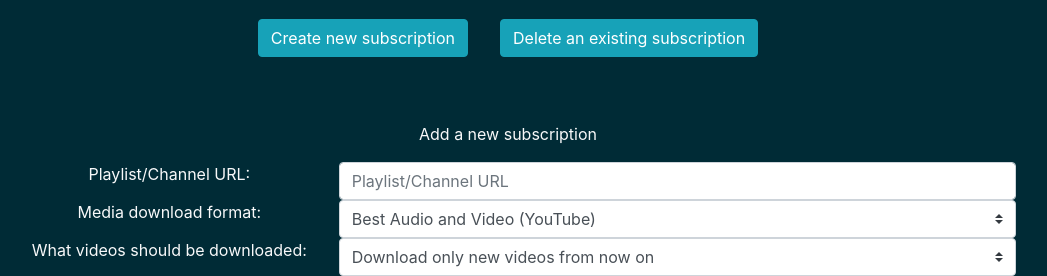
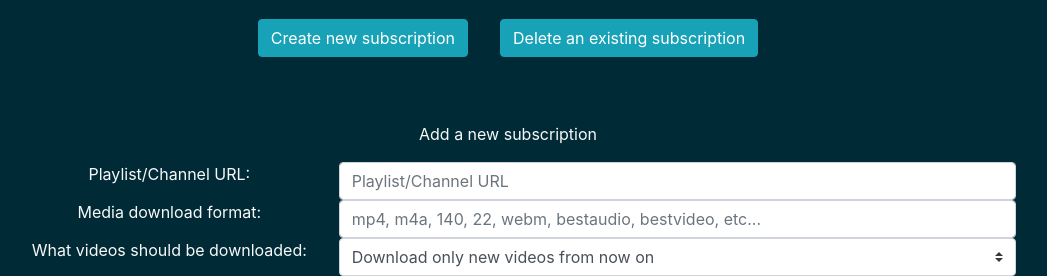
Before and after one commit to renamedquery/youtube-dl-server, a Flask app: template templates/subscriptions.html in a window 1280 px wide. Shown: the part 220-496 px from the top of the page, without its empty margins (132-1179 px from the left). Run offline with Flask 2, Linux system fonts and the light colour scheme; the template is opened without the code that fills it, so the values that code supplies are empty; parts of the project's set-up code (start-up, migrations or seed data) failed here and were passed over; some libraries are stand-ins or nearby versions.

Commit message:
Added the ability to use custom formats with the subscription daemon, and fixed a bug

```diff
--- a/subscription-daemon.py
+++ b/subscription-daemon.py
@@ -31,6 +31,9 @@ def downloadVideo(videoURL, videoFormat, parentDownloadDir) -> str:
         'id':youtubeVideoData['id'],
         'playlist':youtubeVideoData['album'],
         'playlist_index':youtubeVideoData['playlist_index'],
+        'upload_year':str(youtubeVideoData['upload_date'])[0:4],
+        'upload_month':str(youtubeVideoData['upload_date'])[4:6],
+        'upload_day':str(youtubeVideoData['upload_date'])[6:8]
     }
 
     #download the video
--- a/templates/subscriptions.html
+++ b/templates/subscriptions.html
@@ -29,18 +29,14 @@
                         Media download format:
                     </div>
                     <div class = 'col-lg-8 p-0'>
-                        <select class = 'custom-select form-control rounded col-12' name = 'format'>
-                            <option value = 'best'>Best Audio and Video (YouTube)</option>
-                            <optgroup label = 'Video'>
-                                <option value = 'bestvideo'>Best Video (YouTube)</option>
-                                <option value = 'mp4'>MP4 (YouTube)</option>
-                                <option value = 'webm'>WebM (YouTube)</option>
-                            </optgroup>
-                            <optgroup label = 'Audio'>
-                                <option value = 'bestaudio'>Best Audio (YouTube)</option>
-                                <option value = 'm4a'>M4A (YouTube)</option>
-                            </optgroup>
-                        </select>
+                        <input name = 'format' type = 'text' class = 'form-control col-12 rounded' placeholder = 'mp4, m4a, 140, 22, webm, bestaudio, bestvideo, etc...' list = 'format-datalist'>
+                        <datalist id = 'format-datalist'>
+                            <option value = 'bestvideo'></option>
+                            <option value = 'mp4'></option>
+                            <option value = 'webm'></option>
+                            <option value = 'bestaudio'></option>
+                            <option value = 'm4a'></option>
+                        </datalist>
                     </div>
                     <!--line 3-->
                     <div class = 'col-lg-4 p-0'>
```
